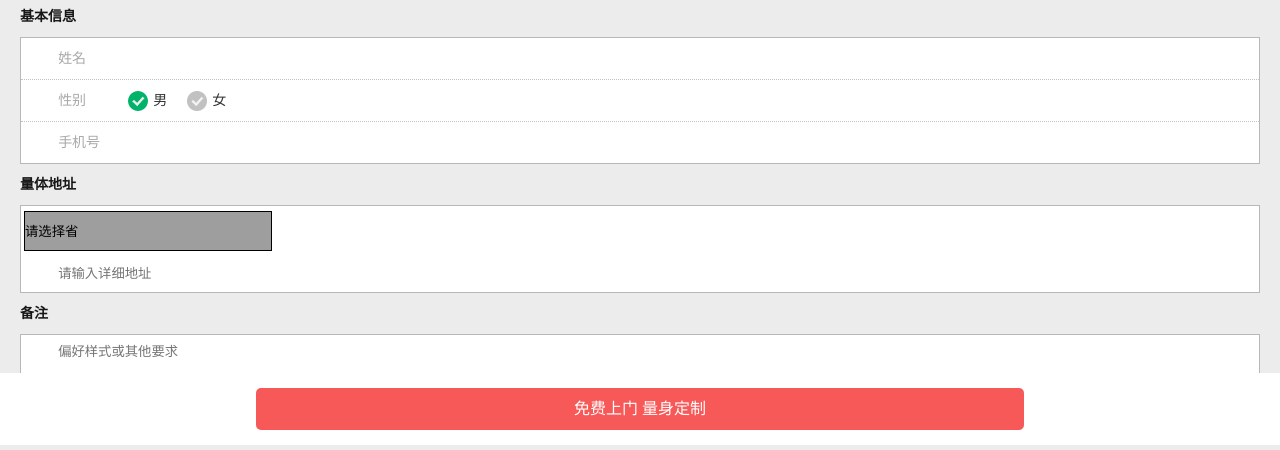
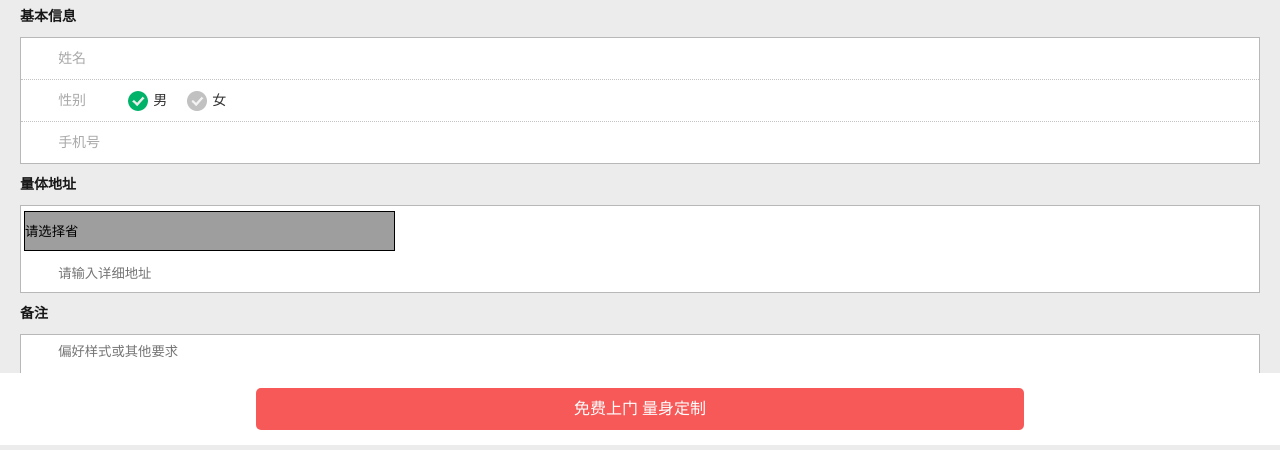
Before and after one commit to xiaoming420/suit, a Laravel app: page /suit/reserve in a window 1280 px wide. Shown: the part 355-805 px from the top of the page. Run offline with Laravel 8, Linux system fonts and the light colour scheme; some libraries are stand-ins or nearby versions; grey boxes are pictures that could not be loaded.

Commit message:
js对象test

```diff
--- a/resources/views/web/reserve.blade.php
+++ b/resources/views/web/reserve.blade.php
@@ -30,7 +30,7 @@
         /*为下拉小箭头留出一点位置，避免被文字覆盖*/
 
         padding-right: 14px;
-        width:20%
+        width:30%
 
     }
 </style>
```
